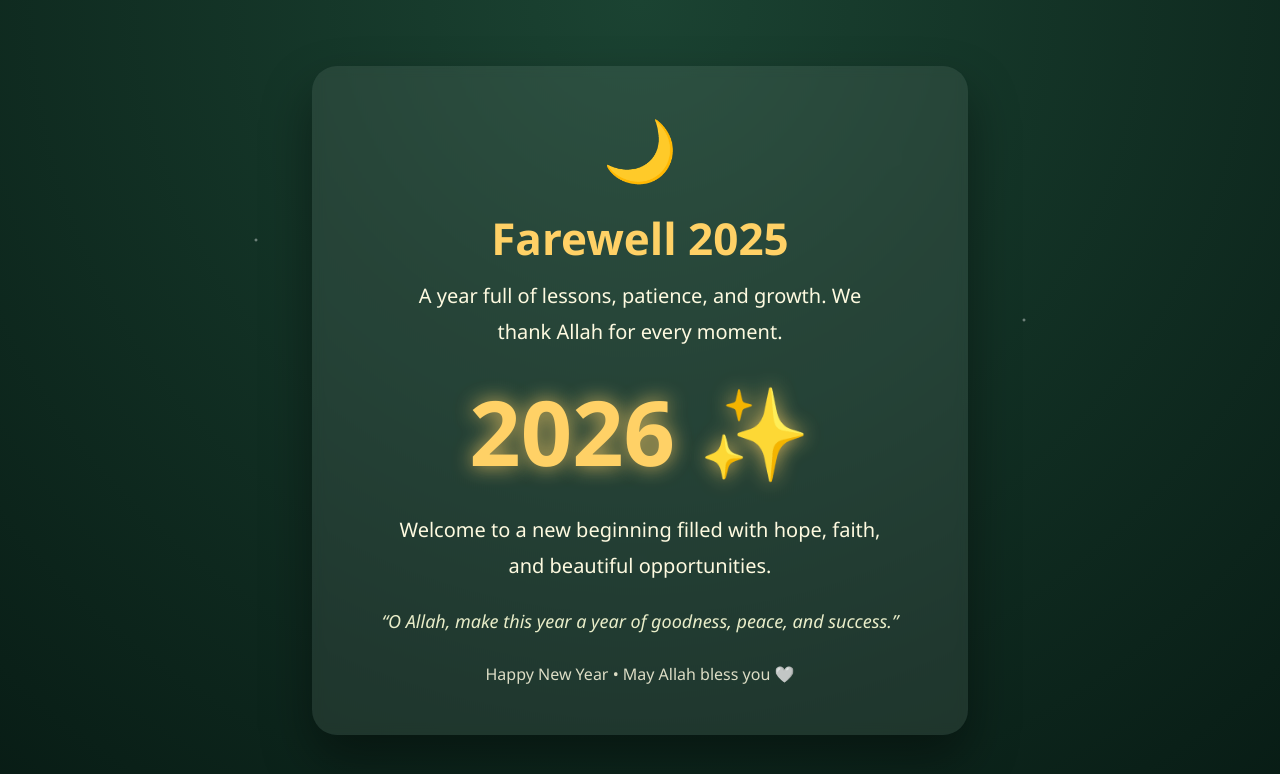
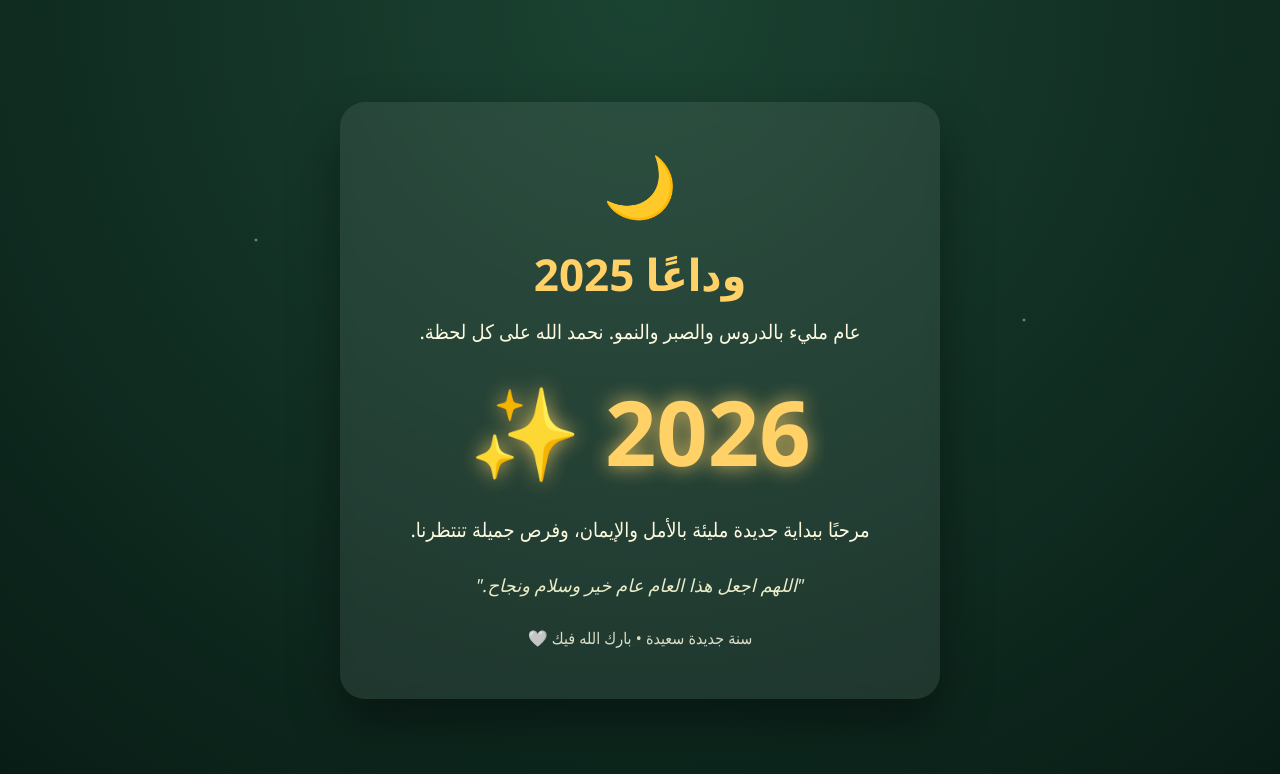
Before and after one commit to Abdalrahim-Ahmed/Welcome-2026, a plain HTML site: page index.html in a window 1280 px wide. Drawn offline with Linux system fonts and the light colour scheme.

Commit message:
Updated index.html to Arabic New Year version

```diff
--- a/index.html
+++ b/index.html
@@ -1,8 +1,8 @@
 <!DOCTYPE html>
-<html lang="en">
+<html lang="ar">
 <head>
     <meta charset="UTF-8">
-    <title>Welcome 2026</title>
+    <title>مرحبا 2026</title>
     <style>
         body {
             margin: 0;
@@ -14,9 +14,10 @@
             font-family: 'Segoe UI', Tahoma, sans-serif;
             color: #fefae0;
             overflow: hidden;
+            direction: rtl;
         }
 
-        /* Stars */
+        /* نجوم */
         body::before {
             content: "";
             position: absolute;
@@ -103,25 +104,25 @@
     <div class="card">
         <div class="moon">🌙</div>
 
-        <h1>Farewell 2025</h1>
+        <h1>وداعًا 2025</h1>
         <p>
-            A year full of lessons, patience, and growth.
-            We thank Allah for every moment.
+            عام مليء بالدروس والصبر والنمو.
+            نحمد الله على كل لحظة.
         </p>
 
         <div class="year">2026 ✨</div>
 
         <p>
-            Welcome to a new beginning filled with hope, faith,
-            and beautiful opportunities.
+            مرحبًا ببداية جديدة مليئة بالأمل والإيمان،
+            وفرص جميلة تنتظرنا.
         </p>
 
         <div class="dua">
-            “O Allah, make this year a year of goodness, peace, and success.”
+            "اللهم اجعل هذا العام عام خير وسلام ونجاح."
         </div>
 
         <footer>
-            Happy New Year • May Allah bless you 🤍
+            سنة جديدة سعيدة • بارك الله فيك 🤍
         </footer>
     </div>
 
```
